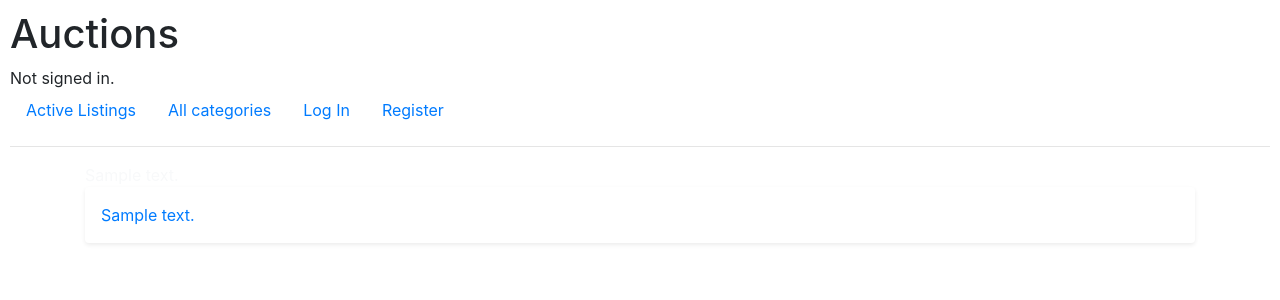
After one commit to samuelsilvadev/CS50-commerce, a Django app: template auctions/templates/auctions/categories.html in a window 1280 px wide. The commit adds this page. Shown: the top 300 px of the page. Run offline with Django 3.2, Linux system fonts and the light colour scheme; the template is opened without the code that fills it: most values are stand-ins (such as "Sample title", 1, 10 or a date in 2020); some libraries are stand-ins or nearby versions.

Commit message:
feat: add categories page

```diff
--- /dev/null
+++ b/auctions/templates/auctions/categories.html
@@ -0,0 +1,28 @@
+{% extends "auctions/layout.html" %}
+
+{% block body %}
+
+<main class="container">
+    <h1 class="sr-only">Current Categories</h1>
+
+    <ul class="list-unstyled">
+        {% for category in categories %}
+            <li>
+
+                <a href="{% url 'index' %}?category={{ category.id }}" class="text-light no-hover">
+                    {{ category.description }}
+                </a>
+
+                <a href="{% url 'index' %}?category={{ category.id }}" class="d-block p-3 bg-white rounded shadow-sm hover-shadow transition-shadow no-hover">
+                    {{ category.description }}
+                </a>
+            </li>
+        {% empty %}
+            <li class="empty">
+                <p>No category available yet.</p>
+            </li>
+        {% endfor %}
+    </ul>
+</main>
+
+{% endblock %}
--- a/auctions/templates/auctions/layout.html
+++ b/auctions/templates/auctions/layout.html
@@ -19,6 +19,9 @@
         <ul class="nav">
             <li class="nav-item">
                 <a class="nav-link" href="{% url 'index' %}">Active Listings</a>
+            </li>
+            <li class="nav-item">
+                <a class="nav-link" href="{% url 'categories' %}">All categories</a>
             </li>
             {% if user.is_authenticated %}
                 <li class="nav-item">
--- a/auctions/urls.py
+++ b/auctions/urls.py
@@ -24,4 +24,5 @@ urlpatterns = [
         views.toggle_watchlist,
         name="toggle_watchlist",
     ),
+    path("categories", views.categories, name="categories"),
 ]
--- a/auctions/views.py
+++ b/auctions/views.py
@@ -297,3 +297,9 @@ def comment(request, id):
         comment.save()
 
     return HttpResponseRedirect(reverse("listing_entry", args=[id]))
+
+
+def categories(request):
+    categories = Category.objects.all()
+
+    return render(request, "auctions/categories.html", {"categories": categories})
```
